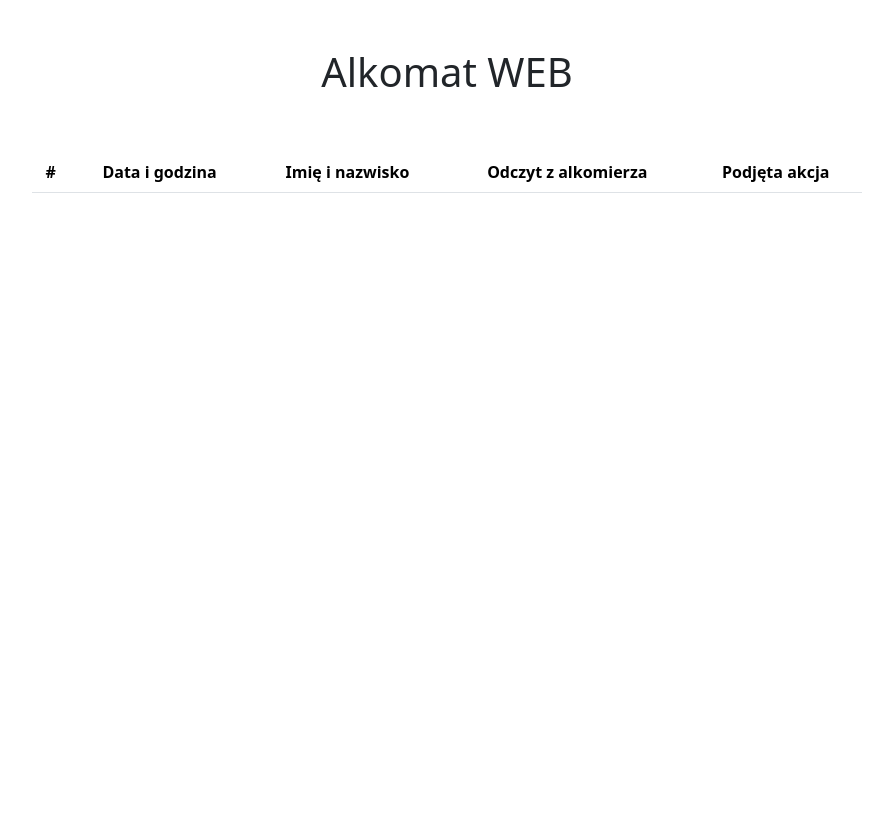
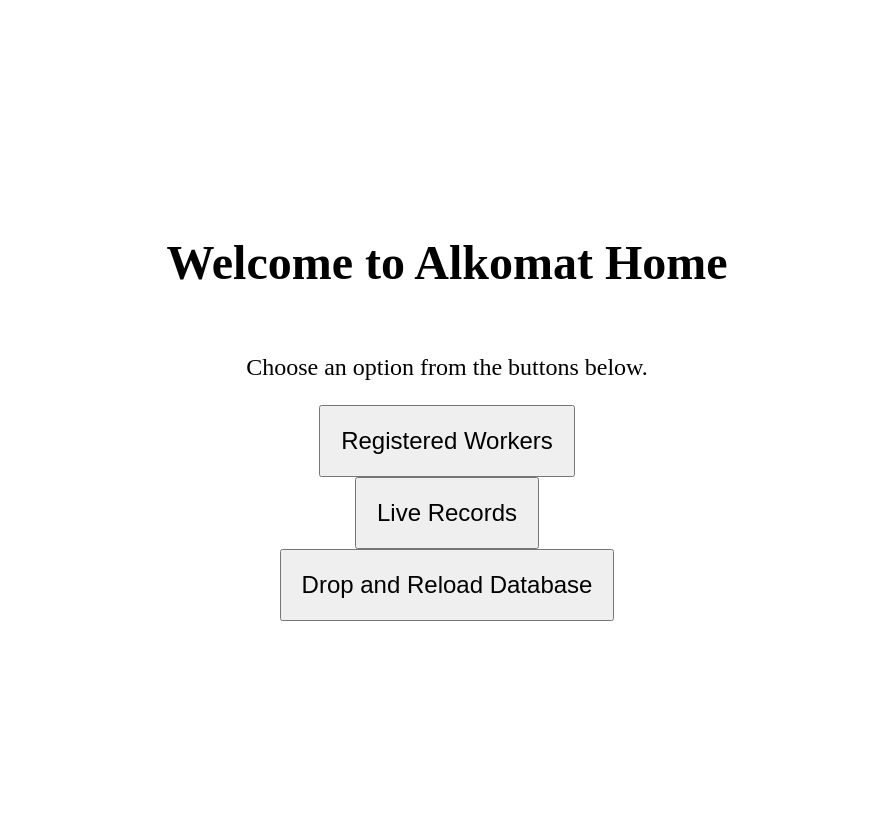
Before and after one commit to bartosz-zelek/alkomat_flask, a Flask app: page / in a window 1280 px wide. Shown: the whole page, without its empty margins (193-1086 px from the left). Before the commit the page ends 193 px from the top, so only its background shows below. Run offline with Flask 3, Linux system fonts and the light colour scheme; a user stored in the database is signed in; data comes from the database, SQL or seed files in the repository; both versions use the stored data as it was after the commit; data that the repository does not hold is empty.

Commit message:
add attempt to increase readability - does not work for now

```diff
--- a/app.py
+++ b/app.py
@@ -116,14 +116,19 @@ def index():
         return traceback.format_exception(exc_type, exc_value, exc_tb)[-1], 500
 
 # Define a route to add an employee to the database
-@app.route("/add_employee/<int:id>/<name>/<surname>")
-def add_employee(id, name, surname):
+@app.route("/add_employee", methods=['POST'])
+@login_required
+def add_employee():
+    # id = request.args.get('id')
+    name = request.form.get('name')
+    surname = request.form.get('surname')
     try:
         # Try to insert the employee into the database
         db = get_db()
-        db.execute("INSERT INTO users VALUES (?, ?, ?)", (id, name, surname))
+        db.execute("INSERT INTO users (NAME, SURNAME) VALUES  (?, ?)", (name, surname))
         db.commit()
-        return "Added", 200
+        flash('Employee added successfully!', 'success')
+        return redirect('/registered_workers')
     except sqlite3.Error as er:
         # If an SQLite error occurs, return the error information as a response
         exc_type, exc_value, exc_tb = sys.exc_info()
@@ -145,6 +150,104 @@ def add_reading(rfid, value):
         # If an SQLite error occurs, return the error information as a response
         exc_type, exc_value, exc_tb = sys.exc_info()
         return traceback.format_exception(exc_type, exc_value, exc_tb)[-1], 500
+
+
+@app.route("/get_workers/all")
+@login_required
+def get_all_workers():
+    try:
+        # Try to get all workers from the database
+        db = get_db()
+        cur = db.execute("SELECT * FROM users")
+        workers = [{"id": row[0], "name": row[1], "surname": row[2]} for row in cur.fetchall()]
+        return jsonify(workers), 200
+    except sqlite3.Error as er:
+        # If an SQLite error occurs, return the error information as a response
+        exc_type, exc_value, exc_tb = sys.exc_info()
+        return traceback.format_exception(exc_type, exc_value, exc_tb)[-1], 500
+
+
+@app.route("/registered_workers")
+@login_required
+def get_registered_workers():
+    try:
+        # Try to get registered workers from the database
+        db = get_db()
+        cur = db.execute("SELECT * FROM users")
+        workers = [{"id": row[0], "name": row[1], "surname": row[2]} for row in cur.fetchall()]
+        return render_template("registered_workers.html", workers=workers)
+    except sqlite3.Error as er:
+        # If an SQLite error occurs, return the error information as a response
+        exc_type, exc_value, exc_tb = sys.exc_info()
+        return traceback.format_exception(exc_type, exc_value, exc_tb)[-1], 500
+
+def block_worker(worker_id):
+    try:
+        # Try to update the worker status in the database
+        db = get_db()
+        db.execute("UPDATE users SET blocked = 1 WHERE ID = ?", (worker_id,))
+        db.commit()
+        flash(f'Worker with ID {worker_id} blocked successfully!', 'danger')
+    except sqlite3.Error as er:
+        # If an SQLite error occurs, return the error information as a response
+        exc_type, exc_value, exc_tb = sys.exc_info()
+        return traceback.format_exception(exc_type, exc_value, exc_tb)[-1], 500
+
+    return redirect('/registered_workers')
+
+# Define a route to unblock a worker
+@app.route("/unblock_worker/<int:worker_id>", methods=['POST'])
+@login_required
+def unblock_worker(worker_id):
+    try:
+        # Try to update the worker status in the database
+        db = get_db()
+        db.execute("UPDATE users SET blocked = 0 WHERE ID = ?", (worker_id,))
+        db.commit()
+        flash(f'Worker with ID {worker_id} unblocked successfully!', 'success')
+    except sqlite3.Error as er:
+        # If an SQLite error occurs, return the error information as a response
+        exc_type, exc_value, exc_tb = sys.exc_info()
+        return traceback.format_exception(exc_type, exc_value, exc_tb)[-1], 500
+
+    return redirect('/registered_workers')
+
+# Define a route to render the registered_workers page
+@app.route("/registered_workers", methods=['GET'])
+@login_required
+def registered_workers():
+    return render_template("registered_workers.html")
+
+# Define a route to render the live_records page
+@app.route("/live_records", methods=['GET'])
+@login_required
+def live_records():
+    return render_template("live_records.html")
+
+# Define a route to drop and reload the database
+@app.route("/drop_and_reload_database", methods=['POST'])
+@login_required
+def drop_and_reload_database():
+    try:
+        # Try to drop and reload the database
+        with app.app_context():
+            db = get_db()
+            # Drop all tables
+            db.execute("DROP TABLE IF EXISTS users")
+            db.execute("DROP TABLE IF EXISTS readings")
+            db.execute("DROP TABLE IF EXISTS bosses")
+
+            # Recreate tables and reload the schema
+            init_db()
+
+        flash('Database dropped and reloaded successfully!', 'warning')
+    except sqlite3.Error as er:
+        # If an SQLite error occurs, return the error information as a response
+        exc_type, exc_value, exc_tb = sys.exc_info()
+        return traceback.format_exception(exc_type, exc_value, exc_tb)[-1], 500
+
+    return redirect('/register')
+
 
 # Define a route to get readings from the database
 @app.route("/get_readings/<rfid>")
--- a/static/schema.sql
+++ b/static/schema.sql
@@ -1,7 +1,8 @@
 CREATE TABLE IF NOT EXISTS USERS (
-    RFID TEXT PRIMARY KEY,
-    NAME TEXT,
-    SURNAME TEXT
+    RFID INTEGER PRIMARY KEY AUTOINCREMENT,
+    NAME TEXT NOT NULL,
+    SURNAME TEXT NOT NULL,
+    BLOCKED INTEGER DEFAULT 0
 );
 
 CREATE TABLE IF NOT EXISTS READINGS (
--- a/templates/home.html
+++ b/templates/home.html
@@ -1,56 +1,17 @@
 {% extends "layout.html" %}
-{% block title %}
-Home Page - Alkomat
+{% block title %}Home Page - Alkomat{% endblock %}
+{% block content %}
+    <h2>Welcome to Alkomat Home</h2>
+    <p>Choose an option from the buttons below.</p>
+    <div class="mt-3">
+        <form action="/registered_workers" method="get" class="mb-3">
+            <button type="submit" class="btn btn-primary btn-lg btn-block py-3">Registered Workers</button>
+        </form>
+        <form action="/live_records" method="get" class="mb-3">
+            <button type="submit" class="btn btn-primary btn-lg btn-block py-3">Live Records</button>
+        </form>
+        <form action="/drop_and_reload_database" method="post" class="mb-3">
+            <button type="submit" class="btn btn-warning btn-lg btn-block py-3">Drop and Reload Database</button>
+        </form>
+    </div>
 {% endblock %}
-{% block content %}
-
-
-<div class="row mt-5">
-    <div class="col-2"></div>
-    <div class="col-8">
-        <table class="table table-striped">
-            <thead>
-                <tr>
-                    <th scope="col">#</th>
-                    <th scope="col">Data i godzina</th>
-                    <th scope="col">Imię i nazwisko</th>
-                    <th scope="col">Odczyt z alkomierza</th>
-                    <th scope="col">Podjęta akcja</th>
-                </tr>
-            </thead>
-            <tbody>
-
-            </tbody>
-        </table>
-    </div>
-    <div class="col-2"></div>
-</div>
-
-<script>
-    // every 1 second asynchronusly fetch data from server and update table
-    setInterval(function () {
-        fetch('/get_readings/all')
-            .then(response => response.json())
-            .then(data => {
-                let table = document.querySelector('tbody');
-                table.innerHTML = '';
-                data.forEach((employee, index) => {
-                    let row = document.createElement('tr');
-                    row.innerHTML = `
-                    <th scope="row">${index + 1}</th>
-                    <td>${employee[0]}</td>
-                    <td>${employee[1]} ${employee[2]}</td>
-                    <td>${employee[3]}‰</td>
-                    <td>${employee[3] <= 0.2 ? "Dopuszczony" : "Niedopuszczony"}</td>
-                    `;
-                    if (employee[3] <= 0.2) {
-                        row.classList.add('table-success');
-                    } else {
-                        row.classList.add('table-danger');
-                    }
-                    table.appendChild(row);
-                });
-            });
-    }, 1000);
-</script>
-{% endblock %}
--- a/templates/layout.html
+++ b/templates/layout.html
@@ -1,27 +1,36 @@
-<!doctype html>
-<html lang="pl">
-
+<!DOCTYPE html>
+<html lang="en">
 <head>
-    <meta charset="utf-8">
-    <meta name="viewport" content="width=device-width, initial-scale=1">
-    <link href="https://cdn.jsdelivr.net/npm/bootstrap@5.3.2/dist/css/bootstrap.min.css" rel="stylesheet"
-        integrity="sha384-T3c6CoIi6uLrA9TneNEoa7RxnatzjcDSCmG1MXxSR1GAsXEV/Dwwykc2MPK8M2HN" crossorigin="anonymous">
+    <meta charset="UTF-8">
+    <meta http-equiv="X-UA-Compatible" content="IE=edge">
+    <meta name="viewport" content="width=device-width, initial-scale=1.0">
     <title>{% block title %}{% endblock %}</title>
+    <!-- Add your stylesheets and other head elements here -->
+    <style>
+        .center {
+            display: flex;
+            justify-content: center;
+            align-items: center;
+            flex-direction: column;
+            height: 100vh;
+            text-align: center;
+        }
+        h2 {
+            font-size: 3em;
+        }
+        p {
+            font-size: 1.5em;
+        }
+        button {
+            font-size: 1.5em;
+            padding: 20px;
+        }
+    </style>
 </head>
-
 <body>
-    <script src="https://cdn.jsdelivr.net/npm/bootstrap@5.3.2/dist/js/bootstrap.bundle.min.js"
-        integrity="sha384-C6RzsynM9kWDrMNeT87bh95OGNyZPhcTNXj1NW7RuBCsyN/o0jlpcV8Qyq46cDfL"
-        crossorigin="anonymous"></script>
-
-    <div class="container-fluid text-center">
-        <div class="row mt-5">
-            <h1>Alkomat WEB</h1>
-        </div>
-        {% block content %}
-        {% endblock %}
+    <div class="container mt-3 center">
+        {% block content %}{% endblock %}
     </div>
-    </div>
+    <!-- Add your scripts and other body elements here -->
 </body>
-
 </html>
--- a/templates/register.html
+++ b/templates/register.html
@@ -34,4 +34,5 @@ Register - Alkomat
         <a href="/login" class="btn btn-secondary mt-3">Already have an account? Login</a>
     </div>
 </div>
+
 {% endblock %}
```
Also changed, not shown: templates/live_records.html (added, +55 -0 lines), templates/registered_workers.html (added, +70 -0 lines), static/database.db.
